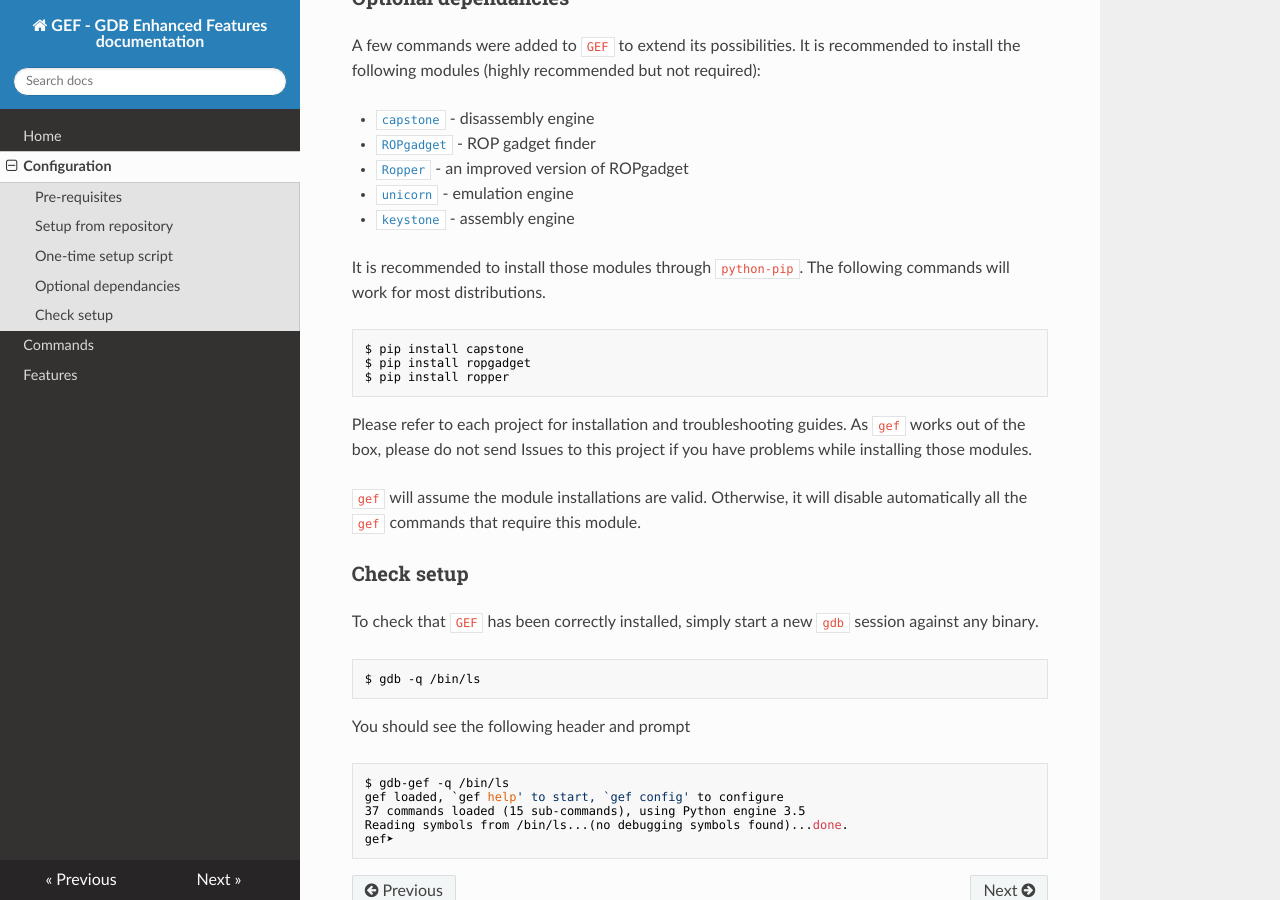
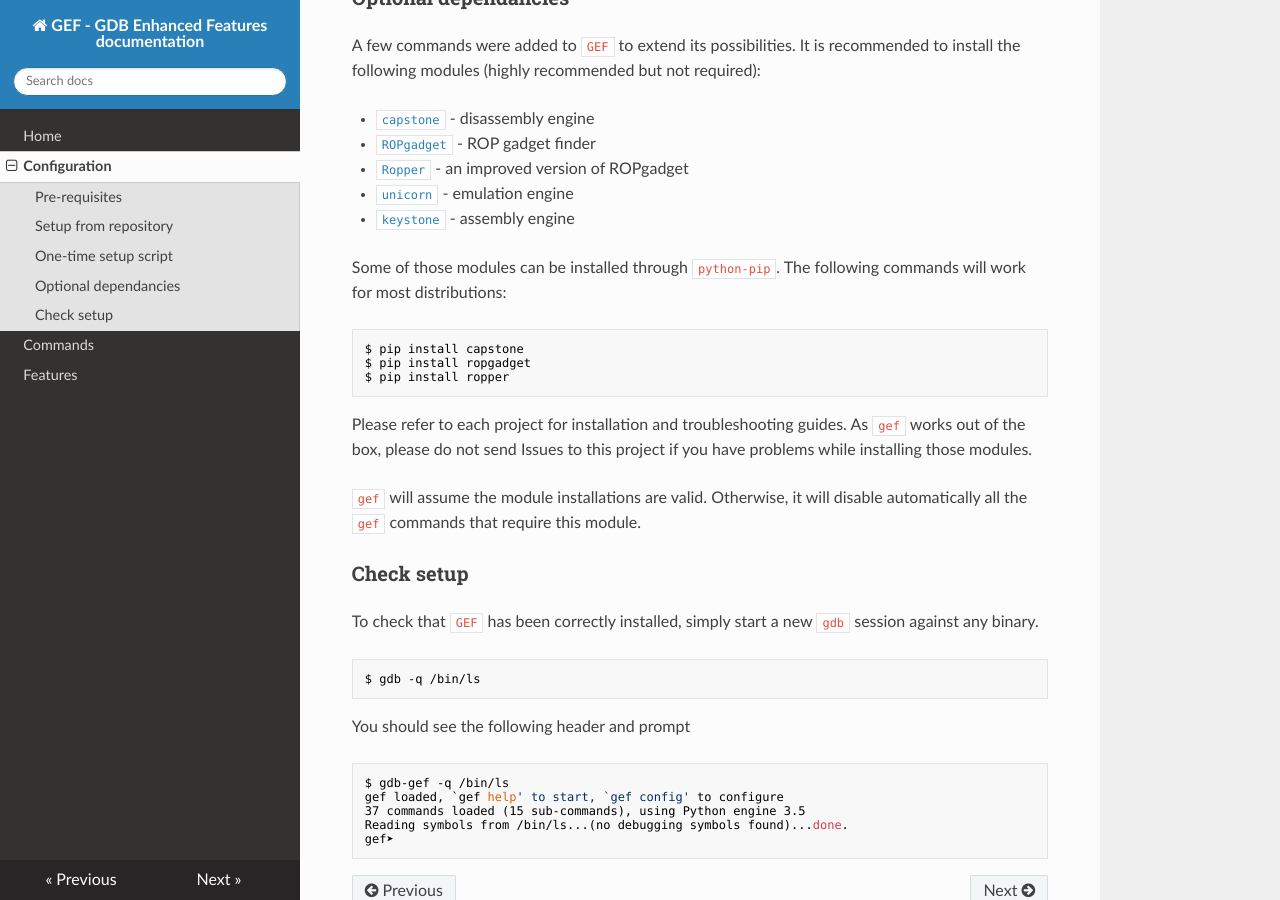
Before and after one commit to hugsy/gef, an MkDocs documentation site: the page built from docs/config.md, in a window 1280 px wide and 900 px high, scrolled down 1252 px. Built offline with MkDocs 1.6.1, drawn with Linux system fonts in a browser that asks for light colours; nearby versions of some CDN libraries; old or Windows-style settings are respelled for this version of MkDocs.

Commit message:
Update config.md

````diff
--- a/docs/config.md
+++ b/docs/config.md
@@ -65,8 +65,8 @@
 - [`unicorn`](https://github.com/unicorn-engine/unicorn) - emulation engine
 - [`keystone`](https://github.com/keystone-engine/keystone) - assembly engine
 
-It is recommended to install those modules through `python-pip`. The following
-commands will work for most distributions.
+Some of those modules can be installed through `python-pip`. The following
+commands will work for most distributions:
 ```bash
 $ pip install capstone
 $ pip install ropgadget
````
